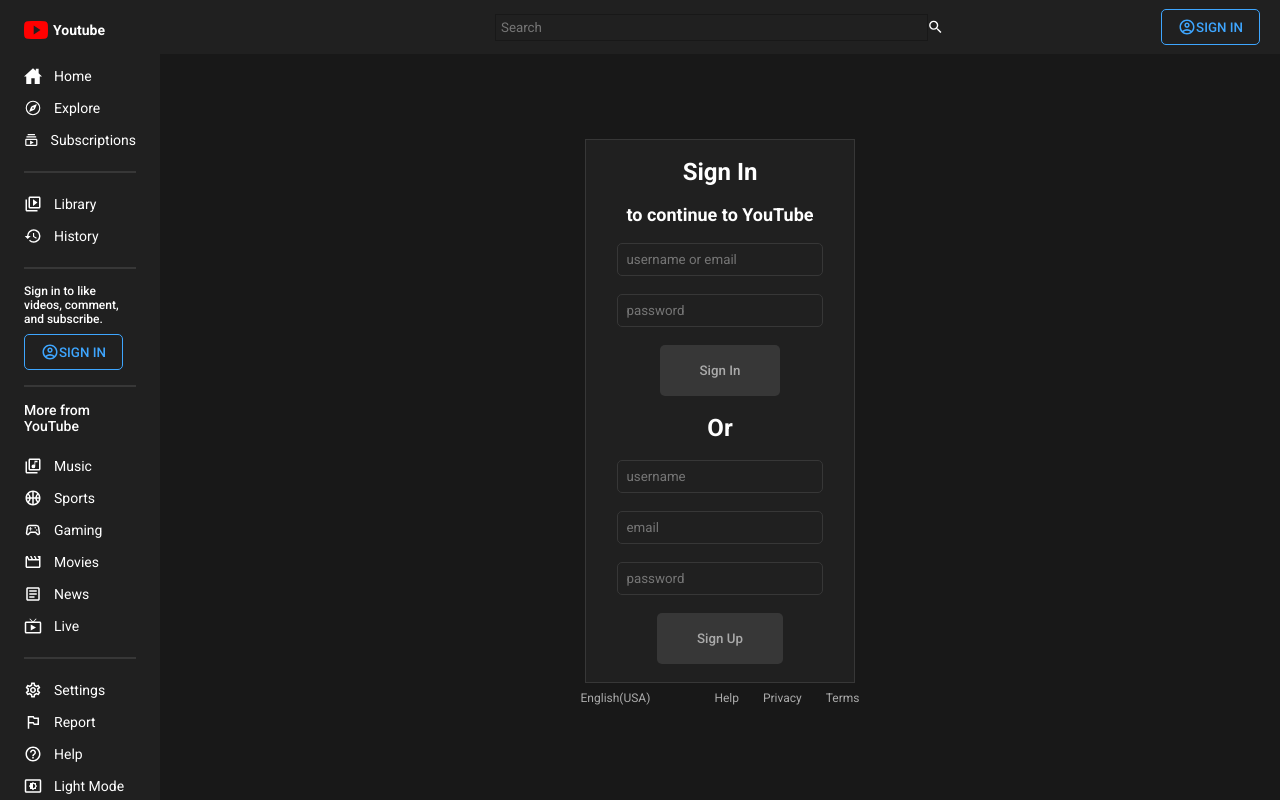
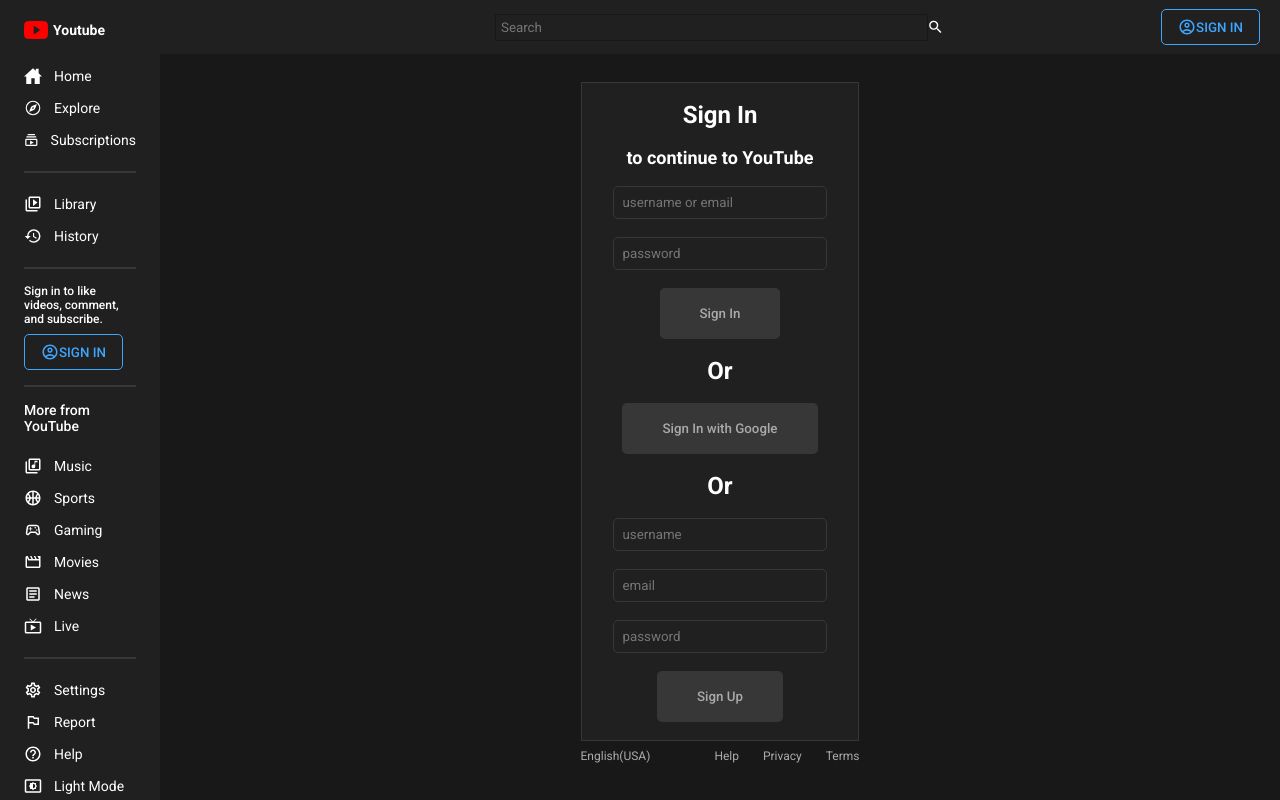
Before and after one commit to thisismemukul/youtube_clone, a React (Create React App) app in the folder client/: page /signin in a window 1280 px wide. Built offline with nearby package versions, Linux system fonts and the light colour scheme.

Commit message:
Sign In With Google

```diff
--- a/client/src/pages/SignIn.jsx
+++ b/client/src/pages/SignIn.jsx
@@ -4,6 +4,8 @@
 import styled from 'styled-components';
 import { SIZES, SPACING } from '../constants';
 import { loginFailure, loginStart, loginSuccess } from '../redux/userSlice';
+import { auth, provider } from '../firebase';
+import { signInWithPopup } from 'firebase/auth';
 const Container = styled.div`
     display: flex;
     flex-direction: column;
@@ -89,6 +91,27 @@
             dispatch(loginFailure());
         }
     }
+    const signInWithGoogle = async () => {
+        dispatch(loginStart());
+        signInWithPopup(auth, provider)
+          .then((result) => {
+         const username = result.user.displayName.split(" ").join("").toLowerCase() + Math.floor(Math.random() * 90 + 10);
+            axios
+              .post("/auth/google", {
+                name: result.user.displayName,
+                username: username,
+                email: result.user.email,
+                img: result.user.photoURL,
+              })
+              .then((res) => {
+                console.log(res)
+                dispatch(loginSuccess(res.data));
+              });
+          })
+          .catch((error) => {
+            dispatch(loginFailure());
+          });
+      };
     return (
         <Container>
             <Wrapper>
@@ -97,6 +120,8 @@
                 <Input placeholder='username or email' onChange={(e) => setUnameOrEmail(e.target.value)} />
                 <Input placeholder='password' type='password' onChange={e => setPassword(e.target.value)} />
                 <Button onClick={handleLogin} >Sign In</Button>
+                <Title>Or</Title>
+                <Button onClick={signInWithGoogle} >Sign In with Google</Button>
                 <Title>Or</Title>
                 <Input placeholder='username' onChange={e => setUsername(e.target.value)} />
                 <Input type="email" placeholder='email' onChange={e => setEmail(e.target.value)} />
```
